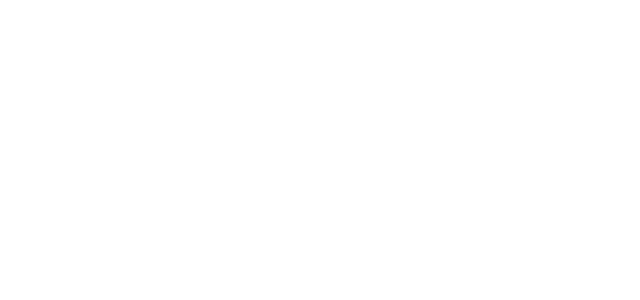
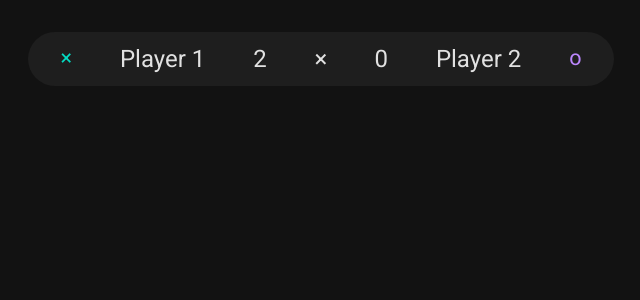
Before and after one commit to Diounata/tic-tac-toe, a Next.js app: page / in a window 1280 px wide. Shown: the top 300 px of the page, without its empty margins (319-959 px from the left). Built offline with nearby package versions, Linux system fonts and the light colour scheme.

Commit message:
Create scoreboard

```diff
--- /dev/null
+++ b/src/Components/Scoreboard.tsx
@@ -0,0 +1,23 @@
+import styles from '../styles/Scoreboard.module.scss';
+
+export default function Scoreboard() {
+    return (
+        <header className={styles.scoreboardComponent}>
+            <div>
+                <div>
+                    <span className={styles.x}>&times;</span> Player 1
+                </div>
+                <div>2</div>
+            </div>
+
+            <div className={styles.divisor}>&times;</div>
+
+            <div>
+                <div>0</div>
+                <div>
+                    Player 2 <span className={styles.o}>o</span>
+                </div>
+            </div>
+        </header>
+    );
+}
--- /dev/null
+++ b/src/pages/_document.tsx
@@ -0,0 +1,19 @@
+import Document, { Html, Head, Main, NextScript } from 'next/document';
+
+export default class MyDocument extends Document {
+    render() {
+        return (
+            <Html>
+                <Head>
+                    <link rel='preconnect' href='https://fonts.gstatic.com' />
+                    <link href='https://fonts.googleapis.com/css2?family=Roboto&display=swap' rel='stylesheet' />
+                </Head>
+
+                <body>
+                    <Main />
+                    <NextScript />
+                </body>
+            </Html>
+        );
+    }
+}
--- a/src/pages/index.tsx
+++ b/src/pages/index.tsx
@@ -1,3 +1,9 @@
+import Scoreboard from '../Components/Scoreboard';
+
 export default function Home() {
-    return <div></div>;
+    return (
+        <div className='container'>
+            <Scoreboard />
+        </div>
+    );
 }
--- /dev/null
+++ b/src/styles/Scoreboard.module.scss
@@ -0,0 +1,34 @@
+.scoreboardComponent {
+    display: grid;
+    grid-template-columns: 2fr 1fr 2fr;
+    align-items: center;
+    gap: 0.1rem;
+
+    font-size: 1.5rem;
+
+    padding: 0.8rem 2rem;
+    border-radius: 50px;
+    background: var(--light-color);
+
+    div {
+        display: flex;
+        gap: 3rem;
+
+        div span {
+            font-size: 0.9em;
+        }
+    }
+}
+
+.divisor {
+    display: flex;
+    justify-content: center;
+}
+
+.x {
+    color: var(--blue);
+}
+
+.o {
+    color: var(--purple);
+}
--- a/src/styles/main.scss
+++ b/src/styles/main.scss
@@ -0,0 +1,29 @@
+* {
+    margin: 0;
+    padding: 0;
+    box-sizing: border-box;
+
+    font-family: 'Roboto', sans-serif;
+}
+
+body,
+html {
+    background: var(--dark-color);
+    color: var(--text);
+}
+
+.container {
+    display: grid;
+    place-items: center;
+
+    margin: 2rem 0;
+}
+
+:root {
+    --dark-color: #121212;
+    --light-color: #1e1e1e;
+    --text: #e1e1e1;
+
+    --blue: #04dac2;
+    --purple: #bb86fc;
+}
```
Also changed, not shown: src/Components/Game.tsx (added, +7 -0 lines), src/Contexts/GameContext.tsx (added, +17 -0 lines), tsconfig.json (added, +29 -0 lines), next-env.d.ts (added).
